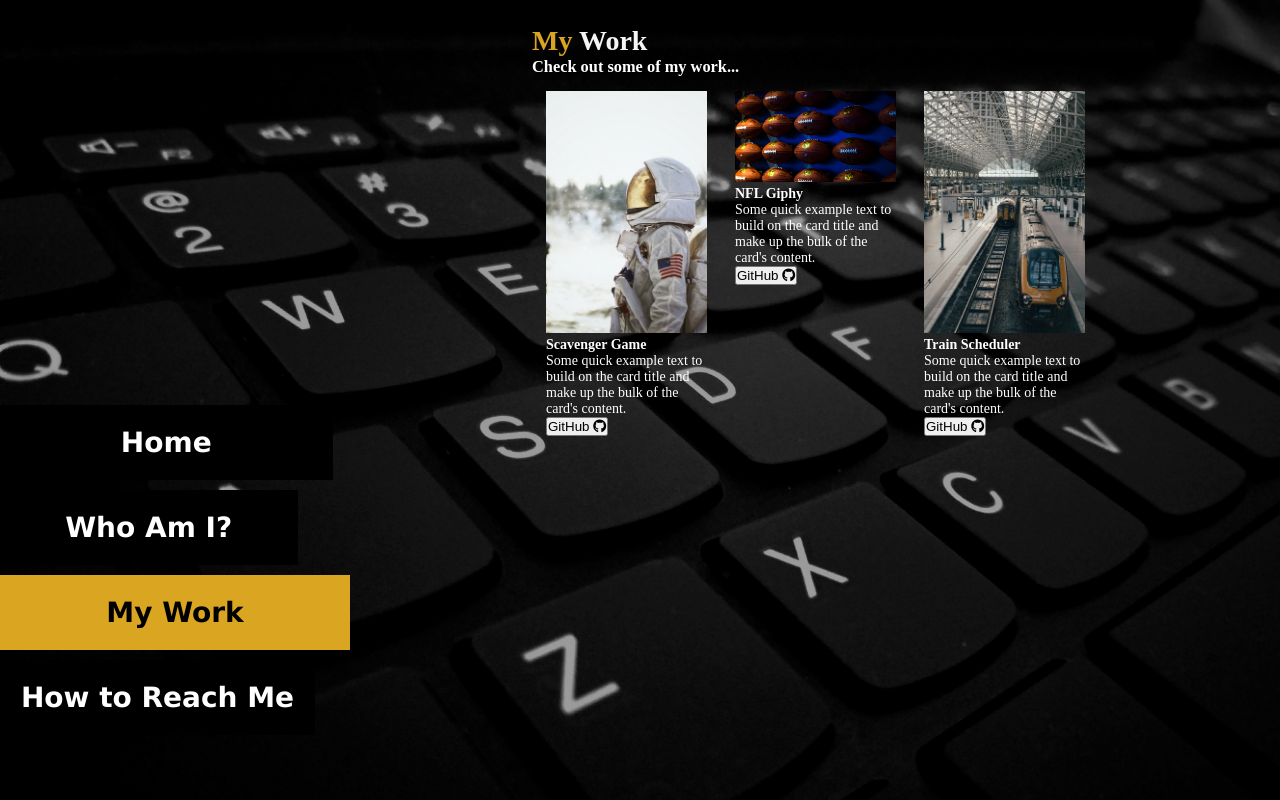
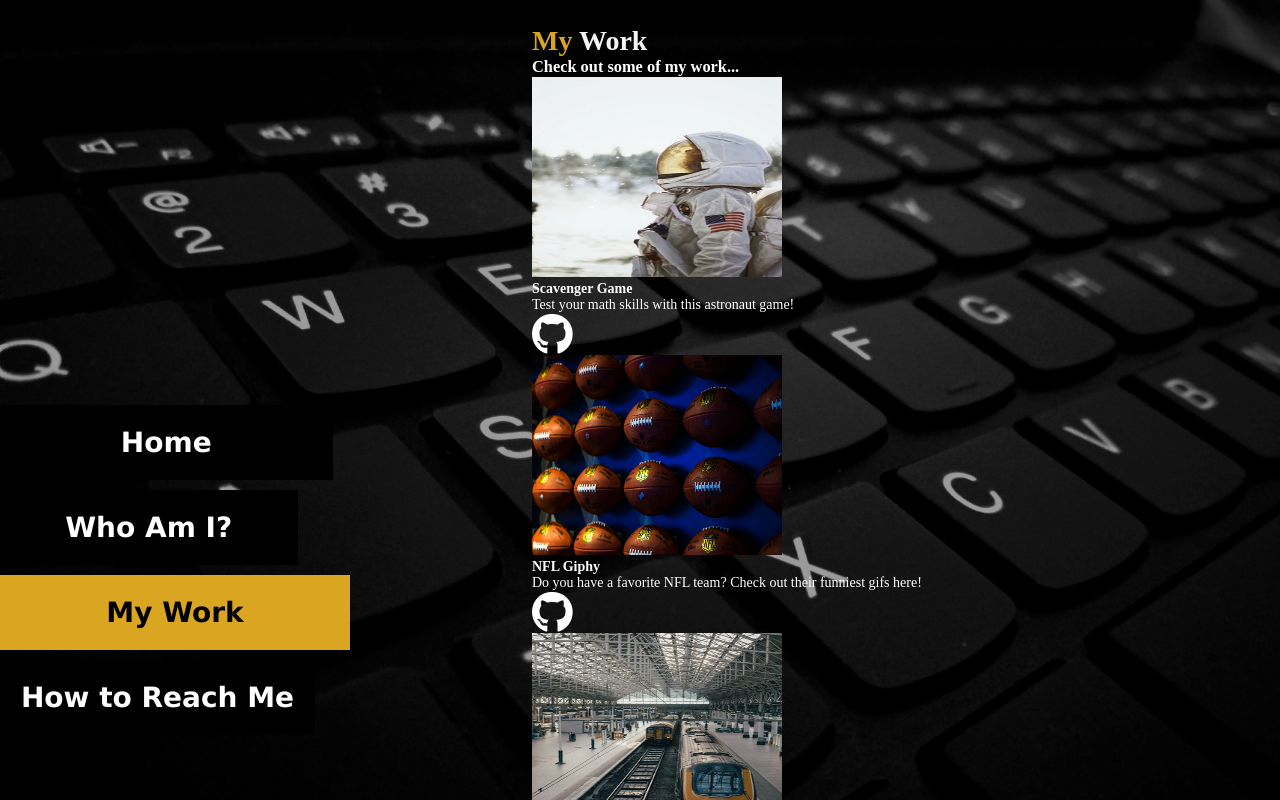
Before and after one commit to Gastonm1/Personal-Portfolio, a plain HTML site: page Projects.html in a window 1280 px wide. Drawn offline with nearby package versions, Linux system fonts and the light colour scheme.

Commit message:
Contact & Projects page

```diff
--- a/Assets/css/style.css
+++ b/Assets/css/style.css
@@ -131,14 +131,7 @@ d.active,
   left: 50%;
 }
 
-img {
-  display: inline;
-  margin: 0 auto;
-  height: 200%;
-  width: inherit;
-}
-
-#line-divider{
+#line-divider {
   border-bottom: 2px solid goldenrod;
   width: auto;
 }
@@ -157,8 +150,8 @@ img {
   top: 10%;
 }
 
-.faIcon a{
-  width:80px;
+.faIcon a {
+  width: 80px;
   height: 80px;
   background: black;
   text-align: center;
@@ -171,15 +164,15 @@ img {
   border: 17px solid black;
 }
 
-.faIcon a .fa{
+.faIcon a .fa {
   position: relative;
   color: white;
   transition: 1s;
 }
 
-.faIcon a:hover .fa{
+.faIcon a:hover .fa {
   transform: rotateY(360deg);
- color: goldenrod;
+  color: goldenrod;
 }
 
 /* Project Page */
@@ -199,45 +192,45 @@ h3 {
 h2 {
   color: goldenrod;
 }
-.projectDiv .image{
+.projectDiv .image {
   width: 23%;
   margin: 2%;
   float: left;
   color: white;
 }
 
-.image img{
-  width: 100%;
+.projectList {
+  display: inline-block;
+  height: auto;
+  width: auto;
 }
 
-.gitHubImg a{
-  width:80px;
-  height: 80px;
-  background: black;
-  text-align: center;
-  line-height: 80px;
-  font-size: 14px;
-  margin: 0 5px;
-
-  position: relative;
-  overflow: hidden;
-  border: 17px solid black;
+#projectList img {
+  height: 200px;
+  width: 250px;
 }
 
-.gitHubImg a .fa{
-  position: relative;
+#projectList h4 {
   color: white;
-  transition: .5s;
 }
 
-.gitHubImg a:hover .fa{
+#projectList p {
+  color: white;
+}
+
+.gitHubImg a .fa {
+  color: white;
+  transition: 0.5s;
+}
+
+.gitHubImg a:hover .fa {
   transform: rotateY(360deg);
- color: goldenrod;
+  color: goldenrod;
 }
 
 /* Contact Page */
 
-#contactDiv{
+#contactDiv {
   display: inline-grid;
   font-size: 25px;
   margin-left: 25%;
@@ -252,7 +245,7 @@ h2 {
   margin-left: 40%;
 }
 
-#contactMiniBox{
+#contactMiniBox {
   display: inline-flex;
   color: white;
 }
@@ -274,8 +267,8 @@ h2 {
   color: white;
 }
 
-#QRCode {
-  height: 150px;
+#QRCode img{
+  height: 220px;
   width: 200px;
   color: white;
 }
--- a/Projects.html
+++ b/Projects.html
@@ -14,26 +14,42 @@
         <a class="d" href="Contact.html">How to Reach Me</a>
       </div>
       <div class="projectDiv">
-        <h1>My <span class= "text-secondary">Work</span></h1>
+        <h1>My <span class="text-secondary">Work</span></h1>
         <h3>Check out some of my work...</h3>
-        <div class="image">
-          <img src="Assets/images/astronaut 2.jpg">
-          <h4 class="card-title">Scavenger Game</h4>
-            <p class="card-text">Some quick example text to build on the card title and make up the bulk of the card's content.</p>
-            <button onclick="window.location.href='https://gastonm1.github.io/unit-4-game/';">GitHub <i class="fa fa-github" aria-hidden="true"></i></button>
+        <div id="projectList">
+          <img src="Assets/images/astronaut 2.jpg" />
+          <div class="gitHubImg">
+            <h4 class="card-title">Scavenger Game</h4>
+            <p class="card-text">
+              Test your math skills with this astronaut game!
+            </p>
+            <a href="https://gastonm1.github.io/unit-4-game/" target="_blank"
+              ><i class="fa fa-github fa-3x" aria-hidden="true"></i
+            ></a>
+          </div>
+          <div class="gitHubImg">
+            <img src="Assets/images/NFL.jpg" />
+            <h4 class="card-title">NFL Giphy</h4>
+            <p class="card-text">
+              Do you have a favorite NFL team? Check out their funniest gifs here!
+            </p>
+            <a href="https://gastonm1.github.io/GifTastic/" target="_blank"
+              ><i class="fa fa-github fa-3x" aria-hidden="true"></i
+            ></a>
+          </div>
+          <div class="gitHubImg">
+            <img src="Assets/images/Train photo.jpg" />
+            <h4 class="card-title">Train Scheduler</h4>
+            <p class="card-text">
+              Never be late for your train again! Set your own schedule!
+            </p>
+            <a
+              href="https://gastonm1.github.io/Train-Scheduler/"
+              target="_blank"
+              ><i class="fa fa-github fa-3x" aria-hidden="true"></i
+            ></a>
+          </div>
         </div>
-        <div class="image">
-            <img src="Assets/images/NFL.jpg">
-            <h4 class="card-title">NFL Giphy</h4>
-            <p class="card-text">Some quick example text to build on the card title and make up the bulk of the card's content.</p>
-            <button onclick="window.location.href='https://gastonm1.github.io/GifTastic/';">GitHub <i class="fa fa-github" aria-hidden="true"></i></button>
-          </div>
-          <div class="image">
-              <img src="Assets/images/Train photo.jpg">
-              <h4 class="card-title">Train Scheduler</h4>
-            <p class="card-text">Some quick example text to build on the card title and make up the bulk of the card's content.</p>
-            <button onclick="window.location.href = 'https://gastonm1.github.io/Train-Scheduler/';">GitHub <i class="fa fa-github" aria-hidden="true"></i></button>
-            </div>
       </div>
     </div>
 
```
Also changed, not shown: Contact.html (+0 -1 lines).
